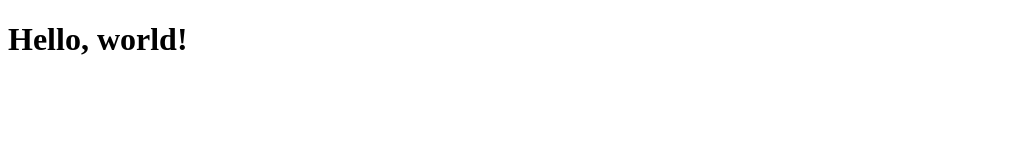
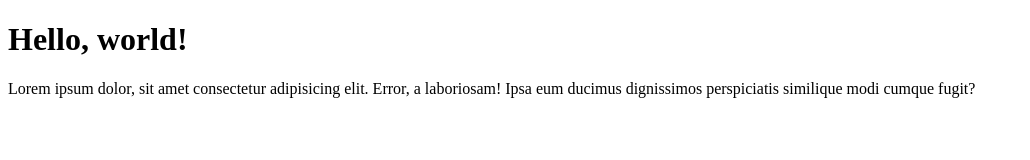
Before and after one commit to yegor-vin/first-project, a plain HTML site: page index.html in a window 1280 px wide. Shown: the whole page, without its empty margins (0-1030 px from the left). Drawn offline with Linux system fonts and the light colour scheme.

Commit message:
added paragraph and style.css

```diff
--- a/index.html
+++ b/index.html
@@ -7,5 +7,7 @@
 </head>
 <body>
     <h1>Hello, world!</h1>
+
+    <p>Lorem ipsum dolor, sit amet consectetur adipisicing elit. Error, a laboriosam! Ipsa eum ducimus dignissimos perspiciatis similique modi cumque fugit?</p>
 </body>
 </html>
```
Also changed, not shown: style.css (added).
